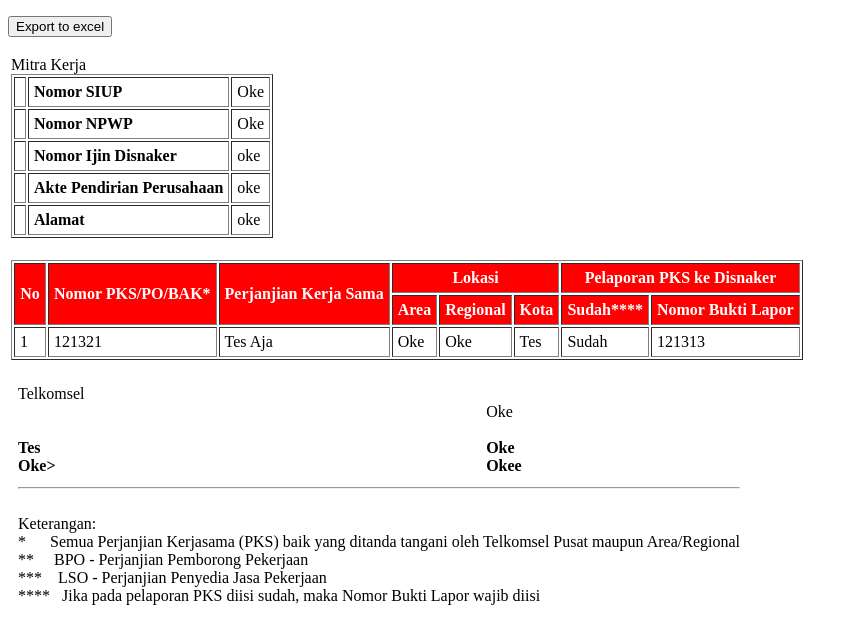
After one commit to ErwinIbrani/kosan, a PHP site: template views/error/test_nitip.php in a window 1280 px wide. The commit adds this page. Shown: the top 644 px of the page, without its empty margins (0-858 px from the left). Run offline with PHP 8.4, Linux system fonts and the light colour scheme; the template is opened without the code that fills it, so the values that code supplies are empty; some libraries are stand-ins or nearby versions.

Commit message:
'nitipFile'

```diff
--- /dev/null
+++ b/views/error/test_nitip.php
@@ -0,0 +1,130 @@
+<!DOCTYPE html>
+<html>
+<head>
+    <title>Test</title>
+    <script src="https://cdnjs.cloudflare.com/ajax/libs/jquery/3.4.1/jquery.min.js"></script>
+</head>
+<body>
+<p align="left"><button id="btnExportPKS" class="btn btn-success btn-md">Export to excel</button></p>
+<table  id="test" border="0" style="table-layout:fixed;width:950px" class="well well-sm">
+    <tr>
+        <td>
+            Mitra Kerja
+            <table border="1" cellpadding="5">
+                <tr>
+                    <td></td>
+                    <td style="font-weight: bolder">Nomor SIUP</td>
+                    <td>Oke</td>
+                </tr>
+                <tr>
+                    <td></td>
+                    <td style="font-weight: bolder">Nomor NPWP</td>
+                    <td>Oke</td>
+                </tr>
+                <tr>
+                    <td></td>
+                    <td style="font-weight: bolder">Nomor Ijin Disnaker</td>
+                    <td>oke</td>
+                </tr>
+                <tr>
+                    <td></td>
+                    <td style="font-weight: bolder">Akte Pendirian Perusahaan</td>
+                    <td>oke</td>
+                </tr>
+                <tr>
+                    <td></td>
+                    <td style="font-weight: bolder">Alamat</td>
+                    <td>oke</td>
+                </tr>
+            </table>
+            <br>
+        </td>
+    </tr>
+    <tr>
+        <td>
+           <table border="1" cellpadding="5">
+                <tr>
+                    <th rowspan="2" halign="center" style="background-color: red; color: white;width:20px">No</th>
+                    <th rowspan="2" halign="center" style="background-color: red; color: white;">Nomor PKS/PO/BAK*</th>
+                    <th rowspan="2" halign="center" style="background-color: red; color: white;">Perjanjian Kerja Sama</th>
+                    <th colspan="3" halign="center" style="background-color: red; color: white;">Lokasi</th>
+                    <th colspan="2" halign="center" style="background-color: red; color: white;">Pelaporan PKS ke Disnaker</th>
+                </tr>
+                <tr>
+                    <th halign="center" style="background-color: red; color: white;">Area</th>
+                    <th halign="center" style="background-color: red; color: white;">Regional</th>
+                    <th halign="center" style="background-color: red; color: white;">Kota</th>
+                    <th halign="center" style="background-color: red; color: white;">Sudah****</th>
+                    <th halign="center" style="background-color: red; color: white;">Nomor Bukti Lapor</th>
+                </tr>
+                    <tr>
+                        <td>1</td>
+                        <td>121321</td>
+                        <td>Tes Aja</td>
+                        <td>Oke</td>
+                        <td>Oke</td>
+                        <td>Tes</td>
+                        <td>
+                            Sudah
+                        </td>
+                        <td>
+                            121313
+                        </td>
+                    </tr>
+            </table>
+
+        </td>
+    </tr>
+    <tr>
+        <td>
+            <table>
+                <tr>
+                    <td></td>
+                    <td>
+                        <br>Telkomsel<br><br>
+                        <b><br>Tes
+                        <br>Oke></b>
+                    </td>
+                    <td>
+                        <br>
+
+                        <br>Oke<br>
+                        <b><br>Oke
+                        <br>Okee</b>
+                    </td>
+                </tr>
+                <tr>
+                    <td></td>
+                    <td colspan="2">
+                        <hr>
+                        <br>Keterangan:
+                        <br>*&nbsp;&nbsp;&nbsp;&nbsp;&nbsp;&nbsp;Semua Perjanjian Kerjasama (PKS) baik yang ditanda tangani oleh Telkomsel Pusat maupun Area/Regional
+                        <br>**&nbsp;&nbsp;&nbsp;&nbsp;&nbsp;BPO - Perjanjian Pemborong Pekerjaan
+                        <br>***&nbsp;&nbsp;&nbsp;&nbsp;LSO - Perjanjian Penyedia Jasa Pekerjaan
+                        <br>****&nbsp;&nbsp;&nbsp;Jika pada pelaporan PKS diisi sudah, maka Nomor Bukti Lapor wajib diisi
+                    </td>
+                </tr>
+            </table>
+        </td>
+    </tr>
+</table>
+<script type="text/javascript">
+$(document).ready(function() {
+ $("#btnExportPKS").click(function(e) {
+ e.preventDefault();
+
+//getting data from our table
+ var data_type = 'data:application/vnd.ms-excel';
+ var table_div = document.getElementById('test');
+ var table_html = table_div.outerHTML.replace(/ /g, '%20');
+
+var a = document.createElement('a');
+ a.href = data_type + ', ' + table_html;
+ a.download = 'PKS_monitoring_' + Math.floor((Math.random() * 9999999) + 1000000) + '.xls';
+ a.click();
+ });
+
+});
+</script>
+</body>
+</html>
--- a/views/layouts/left.php
+++ b/views/layouts/left.php
@@ -30,7 +30,7 @@ use yii\helpers\Html;
               <span class="input-group-btn">
                 <button type='submit' name='search' id='search-btn' class="btn btn-flat"><i class="fa fa-search"></i>
                 </button>
-              </span>
+              </span>if  ( Yii :: $app -> user -> can ( 'view_categories' ))
             </div>
         </form>
         -->
@@ -40,7 +40,7 @@ use yii\helpers\Html;
         ['label' => 'Pembayaran Kosan','icon'=>'money', 'url' => ['/dashboard/index/']],
 
         /*admin*/
-        ['label' => 'Pembayaran Kosan','icon'=>'money', 'url' => ['/dashboard-admin/index/']],
+        ['label' => 'Pembayaran Kosan','icon'=>'money', 'url' =>  ['/dashboard-admin/index/']],
 
 
         /*admin*/
```
